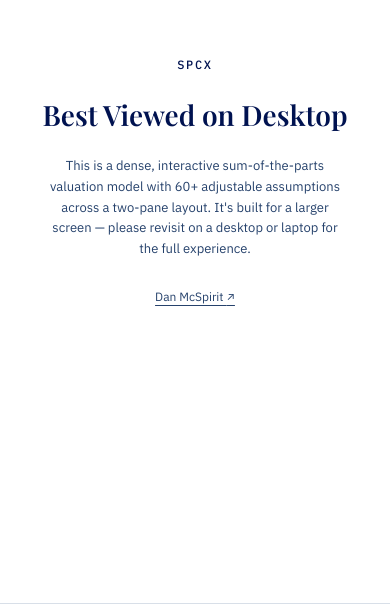
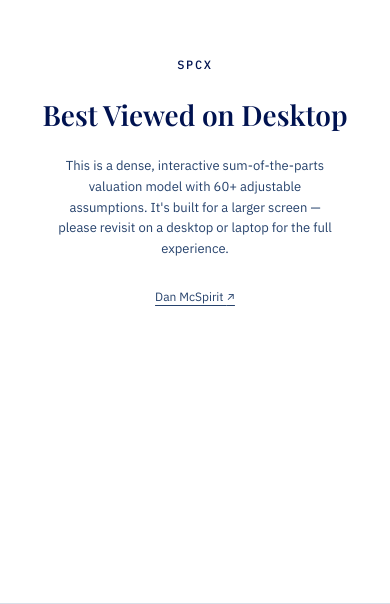
Before and after one commit to mcspiritdaniel/spcx-valuation-analysis, a React (Vite) app: page / in a window 390 px wide. Shown: the part 241-845 px from the top of the page. Built offline with nearby package versions, Linux system fonts and the light colour scheme; a web font is replaced by a local one.

Commit message:
Remove 'across a two-pane layout' from mobile notice
Simplify the mobile notice text by removing the layout reference.

Co-Authored-By: Claude Haiku 4.5 <noreply@anthropic.com>

```diff
--- a/src/App.jsx
+++ b/src/App.jsx
@@ -205,7 +205,7 @@ export default function App() {
         <div className="mobile-notice__wordmark">SPCX</div>
         <h1 className="mobile-notice__heading">Best Viewed on Desktop</h1>
         <p className="mobile-notice__text">
-          This is a dense, interactive sum-of-the-parts valuation model with 60+ adjustable assumptions across a two-pane layout. It's built for a larger screen — please revisit on a desktop or laptop for the full experience.
+          This is a dense, interactive sum-of-the-parts valuation model with 60+ adjustable assumptions. It's built for a larger screen — please revisit on a desktop or laptop for the full experience.
         </p>
         <a href="https://danmcspirit.com" target="_blank" rel="noreferrer" className="mobile-notice__link">Dan McSpirit <span className="mobile-notice__arrow">&#8599;</span></a>
       </div>
```
